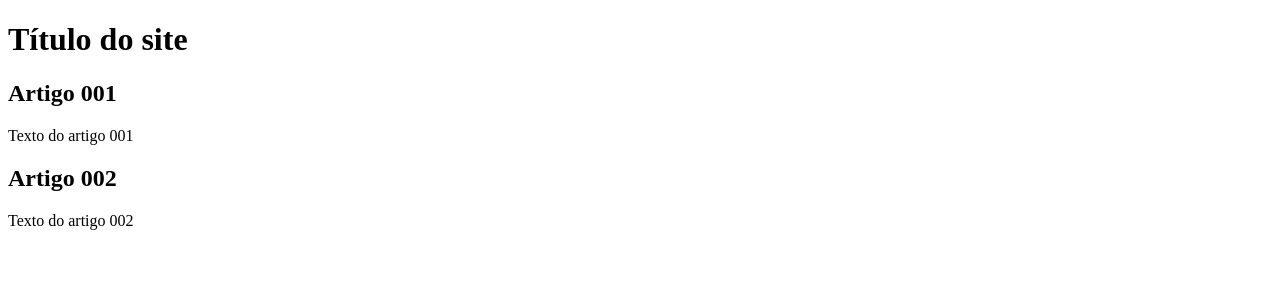
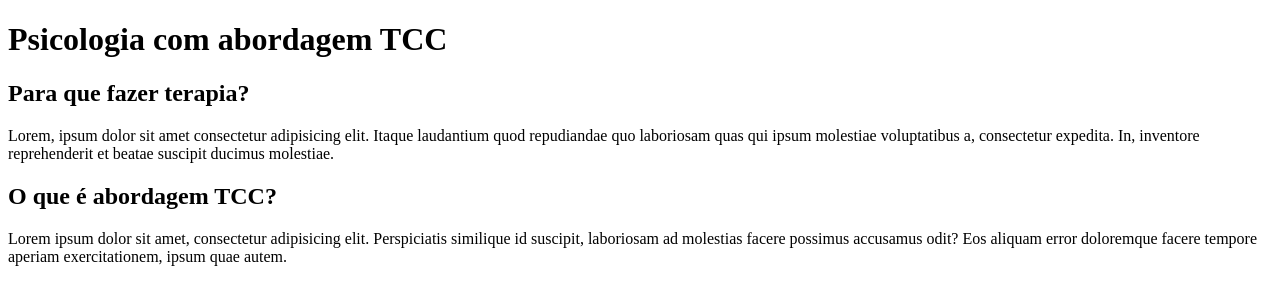
Before and after one commit to vanderpinheiro/Projeto-Site, a plain HTML site: page index.html in a window 1280 px wide. Drawn offline with Linux system fonts and the light colour scheme.

Commit message:
Inserindo texto para branch conteúdo

```diff
--- a/index.html
+++ b/index.html
@@ -9,15 +9,15 @@
 <body>
     <main>
         <header>
-            <h1>Título do site</h1>
+            <h1>Psicologia com abordagem TCC</h1>
         </header>
         <article>
-            <h2>Artigo 001</h2>
-            <p>Texto do artigo 001</p>
+            <h2>Para que fazer terapia?</h2>
+            <p>Lorem, ipsum dolor sit amet consectetur adipisicing elit. Itaque laudantium quod repudiandae quo laboriosam quas qui ipsum molestiae voluptatibus a, consectetur expedita. In, inventore reprehenderit et beatae suscipit ducimus molestiae.</p>
         </article>
         <article>
-            <h2>Artigo 002</h2>
-            <p>Texto do artigo 002</p>
+            <h2>O que é abordagem TCC?</h2>
+            <p>Lorem ipsum dolor sit amet, consectetur adipisicing elit. Perspiciatis similique id suscipit, laboriosam ad molestias facere possimus accusamus odit? Eos aliquam error doloremque facere tempore aperiam exercitationem, ipsum quae autem.</p>
         </article>
     </main>
 </body>
```
